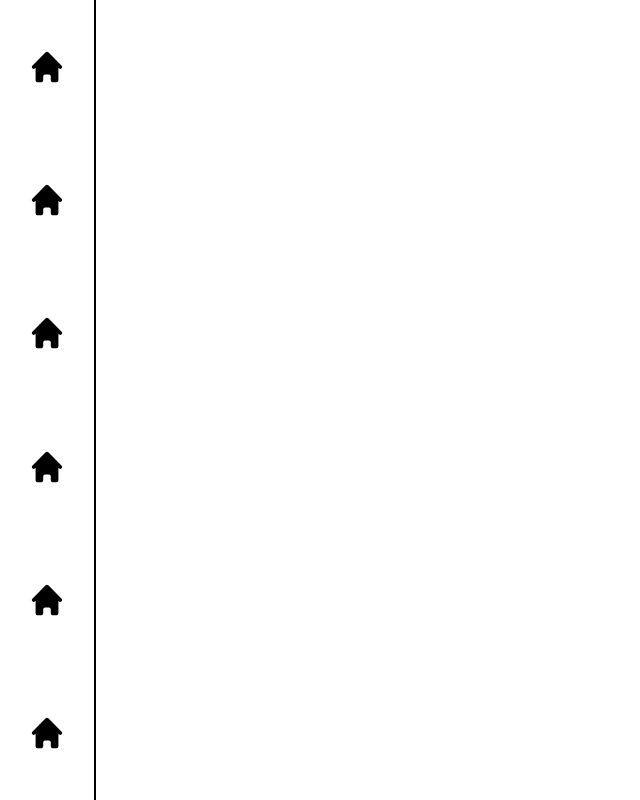
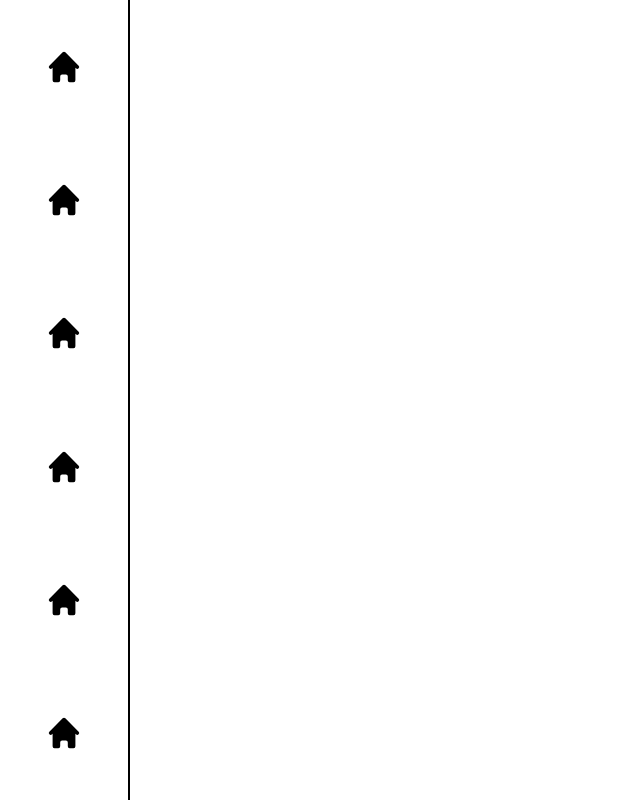
Before and after one commit to fullstacktf/order-food-frontend, a React (Create React App) app: page / in a window 1280 px wide. Shown: the whole page, without its empty margins (0-640 px from the left). Built offline with nearby package versions, Linux system fonts and the light colour scheme.

Commit message:
Minor changes

```diff
--- a/src/components/Navbar/Navbar.tsx
+++ b/src/components/Navbar/Navbar.tsx
@@ -1,5 +1,5 @@
-import styled from '@emotion/styled'
-import { NavbarItem } from '../NavbarItem/NavbarItem'
+import styled from "@emotion/styled";
+import { NavbarItem } from "../NavbarItem/NavbarItem";
 
 const Container = styled.div`
   display: flex;
@@ -7,8 +7,9 @@ flex-direction: column;
   align-items: center;
   justify-content: space-around;
   height: 100vh;
+  width: 10%;
   border-right: 2px solid black;
-`
+`;
 
 export const Navbar = () => {
   return (
@@ -20,5 +21,5 @@ export const Navbar = () => {
       <NavbarItem icon="./assets/home.svg" to="/summary"></NavbarItem>
       <NavbarItem icon="./assets/home.svg" to="/summary"></NavbarItem>
     </Container>
-  )
-}
+  );
+};
```
Also changed, not shown: src/App.tsx (+8 -8 lines). Lines whose indentation alone changed are shown as unchanged.
